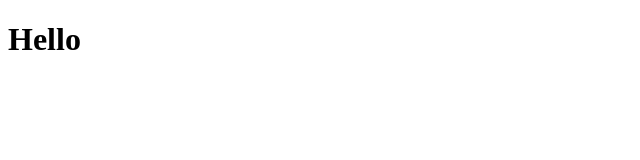
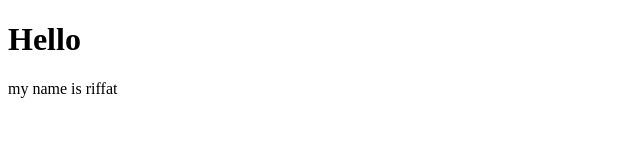
Before and after one commit to RiffatRehman/advance_githubParactice, a plain HTML site: page index.html in a window 1280 px wide. Shown: the whole page, without its empty margins (0-640 px from the left). Drawn offline with Linux system fonts and the light colour scheme.

Commit message:
start work

```diff
--- a/index.html
+++ b/index.html
@@ -7,5 +7,6 @@
 </head>
 <body>
     <h1>Hello</h1>
+    <p>my name is riffat</p>
 </body>
 </html>
```
